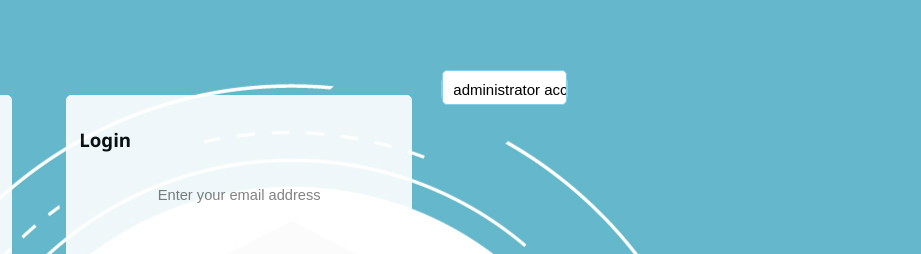
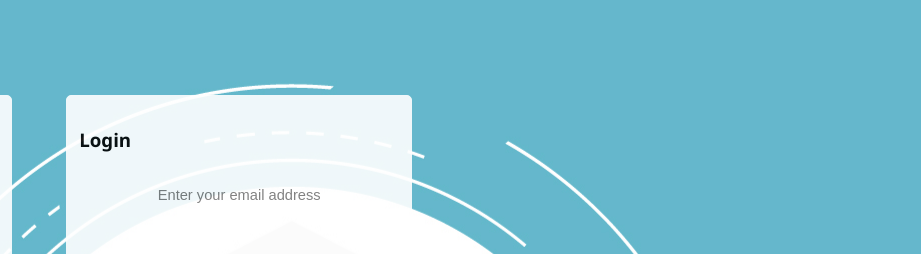
Before and after one commit to muhenge/Bank-Node.js, a plain HTML site: page UI/index.html in a window 1280 px wide. Shown: the part 135-389 px from the top of the page, 359-1280 px from the left. Drawn offline with Linux system fonts and the light colour scheme.

Commit message:
[ch-update-homepage-165151080] updating index.html

```diff
--- a/UI/index.html
+++ b/UI/index.html
@@ -64,9 +64,6 @@
 
 
           </div>
-            <form action="#" class="admin_access">
-                <input type="submit" value="administrator access" class="sub admin_access"/>
-            </form>
 
 
          <script src="JS/script.js"></script>
```
